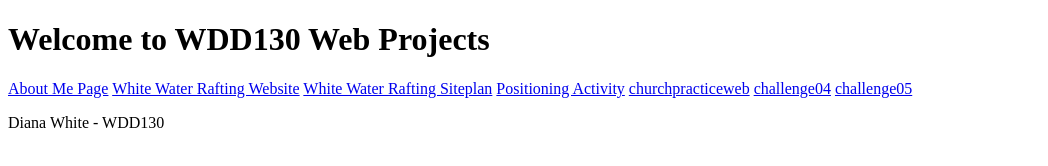
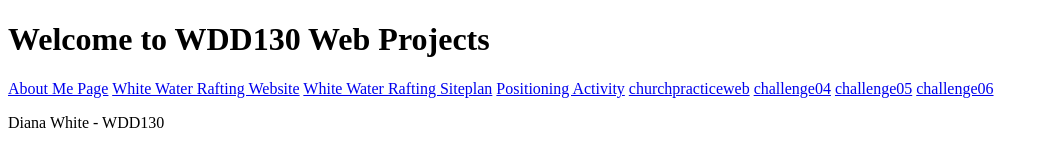
Before and after one commit to dianamwhite/wdd130, a plain HTML site: page index.html in a window 1280 px wide. Shown: the whole page, without its empty margins (0-1048 px from the left). Drawn offline with Linux system fonts and the light colour scheme.

Commit message:
challenge link

```diff
--- a/index.html
+++ b/index.html
@@ -19,6 +19,7 @@
         <a href="church/index.html">churchpracticeweb</a>
         <a href="challenge/index.html">challenge04</a>
         <a href="challenge05/wdfd.html">challenge05</a>
+        <a href="challenge06/cherries.html">challenge06</a>
     </nav>
     <p>Diana White - WDD130</p>
 
```
